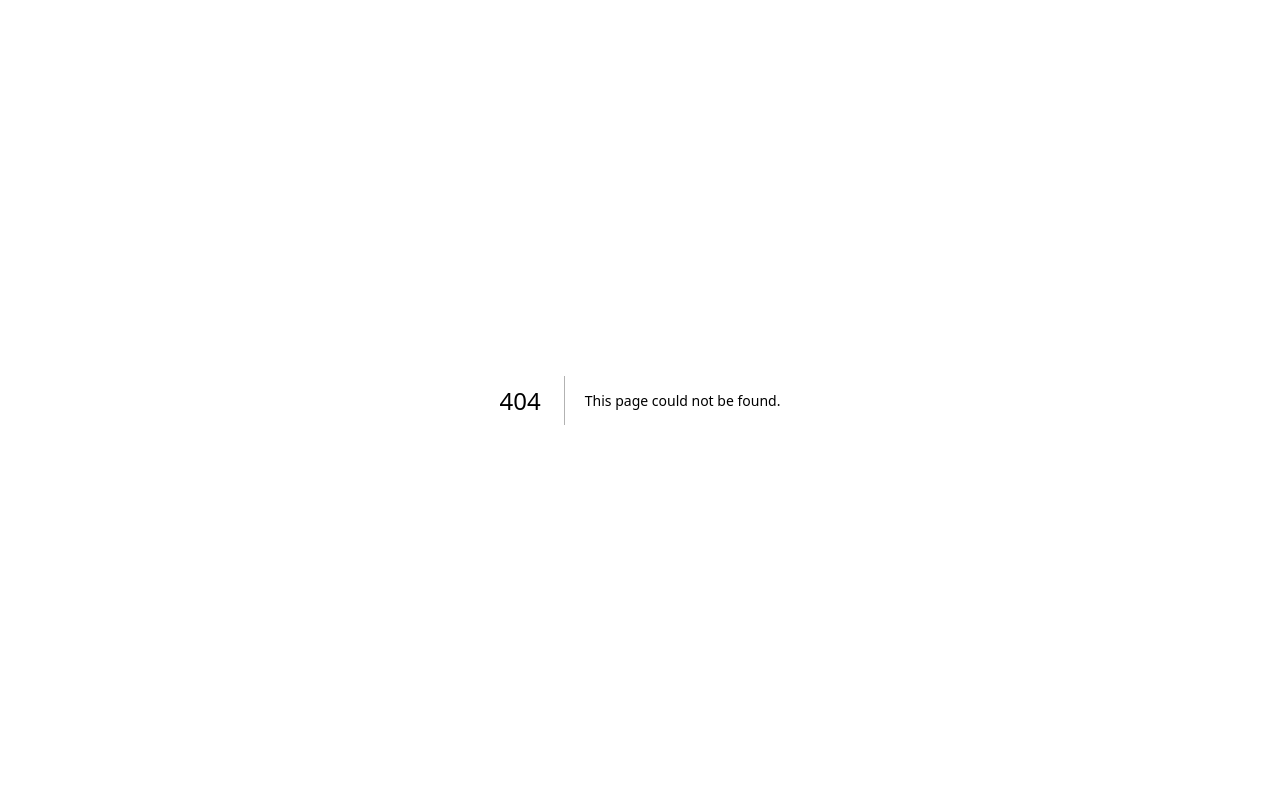
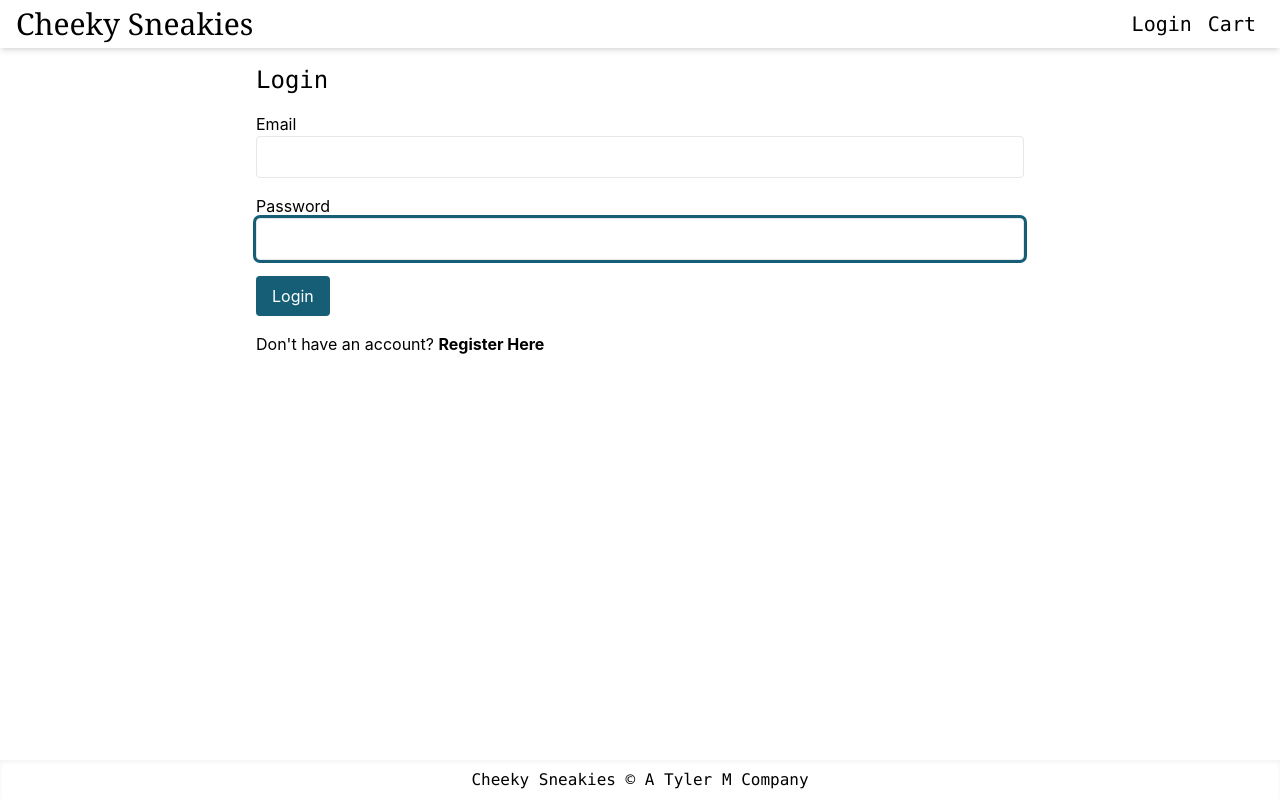
Before and after one commit to TyMckenz/tailwind-sneaker-store, a Next.js app: page /login in a window 1280 px wide. Before the commit this address had no page. Built offline with nearby package versions, Linux system fonts and the light colour scheme.

Commit message:
Added Login Function and MongoDB Connection

```diff
--- a/components/Layout.js
+++ b/components/Layout.js
@@ -1,12 +1,15 @@
-import React, { useContext } from 'react';
+import React, { useContext, useEffect, useState } from 'react';
 import Head from 'next/head';
 import Link from 'next/link';
 import { Store } from '../utils/Store';
-import { Monoton } from '@next/font/google';
 
 export default function Layout({ title, children }) {
   const { state } = useContext(Store);
   const { cart } = state;
+  const [cartItemsCount, setCartItemsCount] = useState(0);
+  useEffect(() => {
+    setCartItemsCount(cart.cartItems.reduce((a, c) => a + c.quantity, 0));
+  }, [cart.cartItemsCount]);
 
   return (
     <>
@@ -26,9 +29,9 @@ export default function Layout({ title, children }) {
               </Link>
               <Link className="text-xl p-2 font-mono" href="/cart">
                 Cart{' '}
-                {cart.cartItems.length > 0 && (
+                {cartItemsCount > 0 && (
                   <span className="ml-1 rounded-full bg-cyan-800 px-2 py-1 text-xs font-bold">
-                    {cart.cartItems.reduce((a, c) => a + c.quantity, 0)}
+                    {cartItemsCount}
                   </span>
                 )}
               </Link>
--- /dev/null
+++ b/models/User.js
@@ -0,0 +1,16 @@
+import mongoose from 'mongoose';
+
+const userSchema = new mongoose.Schema(
+  {
+    name: { type: String, required: true },
+    email: { type: String, required: true, unique: true },
+    name: { type: String, required: true },
+    isAdmin: { type: Boolean, required: true, default: false },
+  },
+  {
+    timestamps: true,
+  }
+);
+
+const User = mongoose.models.User || mongoose.model('User', userSchema);
+export default User;
--- a/package.json
+++ b/package.json
@@ -11,11 +11,15 @@
   "dependencies": {
     "@heroicons/react": "^2.0.13",
     "@next/font": "^13.0.5",
+    "bcryptjs": "^2.4.3",
     "eslint": "8.28.0",
     "eslint-config-next": "13.0.5",
+    "js-cookie": "^3.0.1",
+    "mongoose": "^6.7.4",
     "next": "13.0.5",
     "react": "18.2.0",
-    "react-dom": "18.2.0"
+    "react-dom": "18.2.0",
+    "react-hook-form": "^7.39.7"
   },
   "devDependencies": {
     "@types/react": "^18.0.25",
--- /dev/null
+++ b/pages/api/seed.js
@@ -0,0 +1,12 @@
+import User from '../../models/User';
+import data from '../../utils/data';
+import db from '../../utils/db';
+
+const handler = async (reg, res) => {
+  await db.connect();
+  await User.deleteMany();
+  await User.insertMany(data.users);
+  await db.disconnect();
+  res.send({ message: 'Seeded Successfully' });
+};
+export default handler;
--- a/pages/cart.js
+++ b/pages/cart.js
@@ -5,8 +5,9 @@ import React, { useContext } from 'react';
 import Layout from '../components/Layout';
 import { Store } from '../utils/Store';
 import { useRouter } from 'next/router';
+import dynamic from 'next/dynamic';
 
-export default function CartScreen() {
+function CartScreen() {
   const { state, dispatch } = useContext(Store);
   const router = useRouter();
   const {
@@ -14,6 +15,10 @@ export default function CartScreen() {
   } = state;
   const removeItemHandler = (item) => {
     dispatch({ type: 'CART_REMOVE_ITEM', payload: item });
+  };
+  const updateCartHandler = (item, qty) => {
+    const quantity = Number(qty);
+    dispatch({ type: 'CART_ADD_ITEM', payload: { ...item, quantity } });
   };
 
   return (
@@ -56,7 +61,20 @@ export default function CartScreen() {
                         {item.name}
                       </Link>
                     </td>
-                    <td className="p-5 text-right">{item.quantity}</td>
+                    <td className="p-5 text-right">
+                      <select
+                        value={item.quantity}
+                        onChange={(e) =>
+                          updateCartHandler(item, e.target.value)
+                        }
+                      >
+                        {[...Array(item.countInStock).keys()].map((x) => (
+                          <option key={x + 1} value={x + 1}>
+                            {x + 1}
+                          </option>
+                        ))}
+                      </select>
+                    </td>
                     <td className="p-5 text-right">${item.price}</td>
                     <td className="p-5 text-center">
                       <button onClick={() => removeItemHandler(item)}>
@@ -78,7 +96,7 @@ export default function CartScreen() {
               </li>
               <li>
                 <button
-                  onCLick={() => router.push('/shipping')}
+                  onCLick={() => router.push('login?redirect=/shipping')}
                   className="primary-button w-full"
                 >
                   Checkout
@@ -91,3 +109,5 @@ export default function CartScreen() {
     </Layout>
   );
 }
+
+export default dynamic(() => Promise.resolve(CartScreen), { ssr: false });
--- a/pages/index.js
+++ b/pages/index.js
@@ -6,7 +6,7 @@ export default function Home() {
   return (
     <div>
       <Layout>
-        <h2 className="flex p-8 text-2xl font-bold underline justify-center items-center">
+        <h2 className="flex p-8 text-2xl font-bold font-mono underline justify-center items-center">
           New Arrivals
         </h2>
         <div className="grid grid-cols-1 pb-5 gap-4 md:grid-cols-4 lg:grid-cols-6">
--- /dev/null
+++ b/pages/login.js
@@ -0,0 +1,75 @@
+import React from 'react';
+import Layout from '../components/Layout';
+import Link from 'next/link';
+import { useForm, UseForm } from 'react-hook-form';
+
+export default function LoginScreen() {
+  const {
+    handleSubmit,
+    register,
+    formState: { errors },
+  } = useForm();
+  const submitHandler = ({ email, password }) => {
+    console.log(email, password);
+  };
+
+  return (
+    <Layout title="Login">
+      <form
+        className="mx-auto max-w-screen-md"
+        onSubmit={handleSubmit(submitHandler)}
+      >
+        <h1 className="mb-4 text-2xl font-mono">Login</h1>
+        <div className="mb-4">
+          <label htmlFor="email">Email</label>
+          <input
+            type="email"
+            {...register('email', {
+              required: 'Please Enter Email',
+              pattern: {
+                value: /^[a-zA-Z0-9_.+-]+@[a-zA-Z0-9-]+.[a-zA-Z0-9-.]+$/i,
+                message: 'Please Enter A Valid Email',
+              },
+            })}
+            className="w-full"
+            id="email"
+            autoFocus
+          ></input>
+          {errors.email && (
+            <div className="text-red-500">{errors.email.message}</div>
+          )}
+        </div>
+        <div className="mb-4">
+          <label htmlFor="password">Password</label>
+          <input
+            type="password"
+            {...register('password', {
+              required: 'Please Enter Password',
+              minLength: {
+                value: 6,
+                message: 'Password Is More Than 5 Characters',
+              },
+            })}
+            className="w-full"
+            id="password"
+            autoFocus
+          ></input>
+          {errors.password && (
+            <div className="text-red-500">{errors.password.message}</div>
+          )}
+        </div>
+        <div className="mb-4">
+          <button className="primary-button">Login</button>
+        </div>
+        <div className="mb-4">
+          <p>
+            Don't have an account?{' '}
+            <Link href="register" className="font-bold">
+              Register Here
+            </Link>
+          </p>
+        </div>
+      </form>
+    </Layout>
+  );
+}
--- a/styles/globals.css
+++ b/styles/globals.css
@@ -36,3 +36,9 @@ a {
 .primary-button {
   @apply rounded bg-cyan-800 py-2 px-4 outline-none text-black  hover:bg-black text-white;
 }
+
+input,
+select,
+textarea {
+  @apply rounded border p-2 outline-none ring-cyan-800 focus:ring;
+}
--- a/utils/Store.js
+++ b/utils/Store.js
@@ -1,9 +1,12 @@
 import { createContext, useReducer } from 'react';
 import React from 'react';
+import Cookies from 'js-cookie';
 
 export const Store = createContext();
 const initialState = {
-  cart: { cartItems: [] },
+  cart: Cookies.get('cart')
+    ? JSON.parse(Cookies.get('cart'))
+    : { cartItems: [] },
 };
 
 function reducer(state, action) {
@@ -18,12 +21,14 @@ function reducer(state, action) {
             item.name === existingItem.name ? newItem : item
           )
         : [...state.cart.cartItems, newItem];
+      Cookies.set('cart', JSON.stringify({ ...state.cart, cartItems }));
       return { ...state, cart: { ...state.cart, cartItems } };
     }
     case 'CART_REMOVE_ITEM': {
       const cartItems = state.cart.cartItems.filter(
         (item) => item.slug !== action.payload.slug
       );
+      Cookies.set('cart', JSON.stringify({ ...state.cart, cartItems }));
       return { ...state, cart: { ...state.cart, cartItems } };
     }
     default:
--- a/utils/data.js
+++ b/utils/data.js
@@ -1,4 +1,20 @@
+import bcrypt from 'bcryptjs';
+
 const data = {
+  users: [
+    {
+      name: 'Tyler',
+      email: 'admin@cs.com',
+      password: bcrypt.hashSync('123456'),
+      isAdmin: true,
+    },
+    {
+      name: 'Kayla',
+      email: 'user@cs.com',
+      password: bcrypt.hashSync('123456'),
+      isAdmin: false,
+    },
+  ],
   products: [
     {
       name: 'High Air',
--- /dev/null
+++ b/utils/db.js
@@ -0,0 +1,36 @@
+import mongoose from 'mongoose';
+
+const connection = {};
+
+async function connect() {
+  if (connection.isConnected) {
+    console.log('Already Connected');
+    return;
+  }
+  if (mongoose.connections.length > 0) {
+    connection.isConnected = mongoose.connections[0].readyState;
+    if (connection.isConnected === 1) {
+      console.log('Use Previous Connection');
+      return;
+    }
+    await mongoose.disconnect();
+  }
+  const db = await mongoose.connect(process.env.MONGODB_URI);
+  console.log('New Connection');
+  connection.isConnected = db.connections[0].readyState;
+}
+
+async function disconnect() {
+  if (connection.isConnected) {
+    if (process.env.NODE_ENV === 'production') {
+      await mongoose.disconnect();
+      connection.isConnected = false;
+    } else {
+      console.log('Not Disconnected');
+    }
+  }
+}
+
+const db = { connect, disconnect };
+
+export default db;
```
Also changed, not shown: .eslintrc.json, 2 other files (tests, documents, lock files or other folders).
